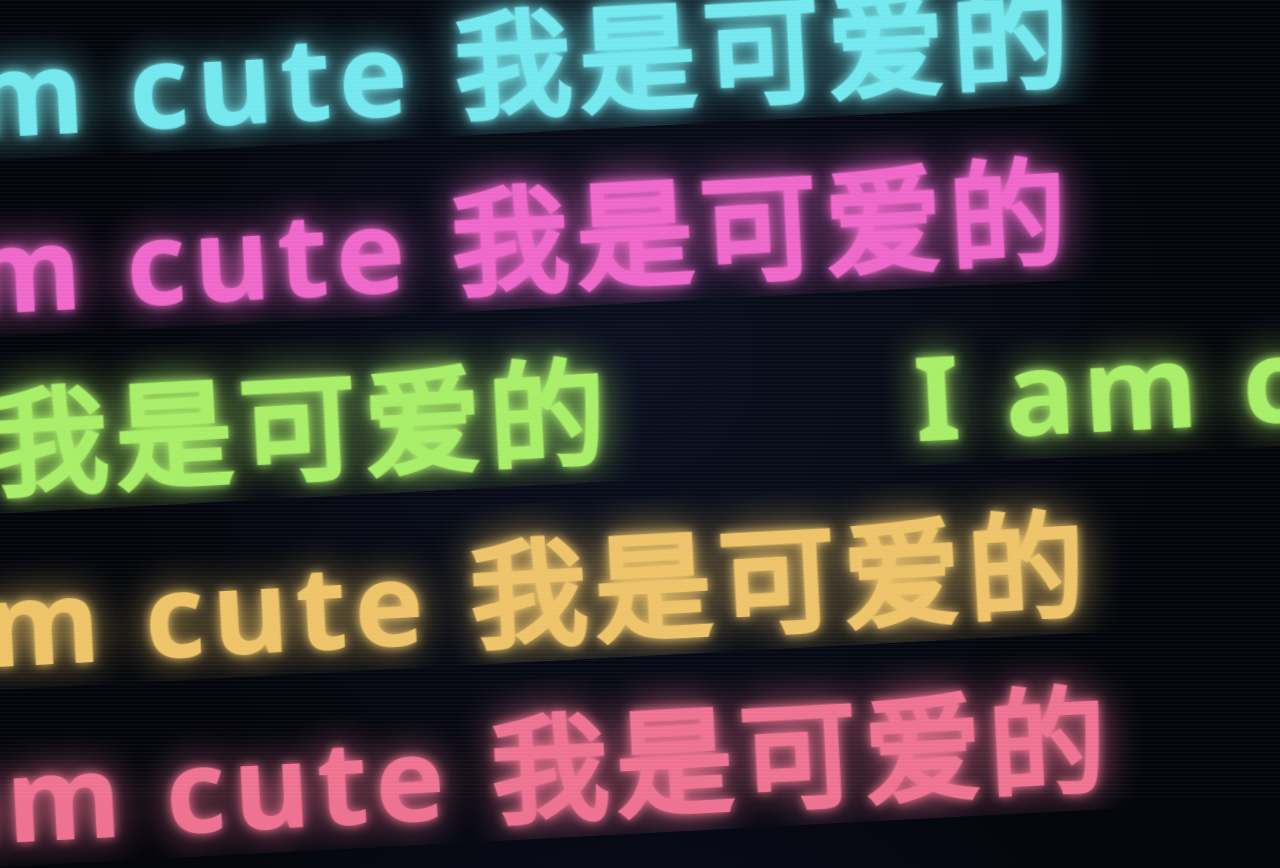
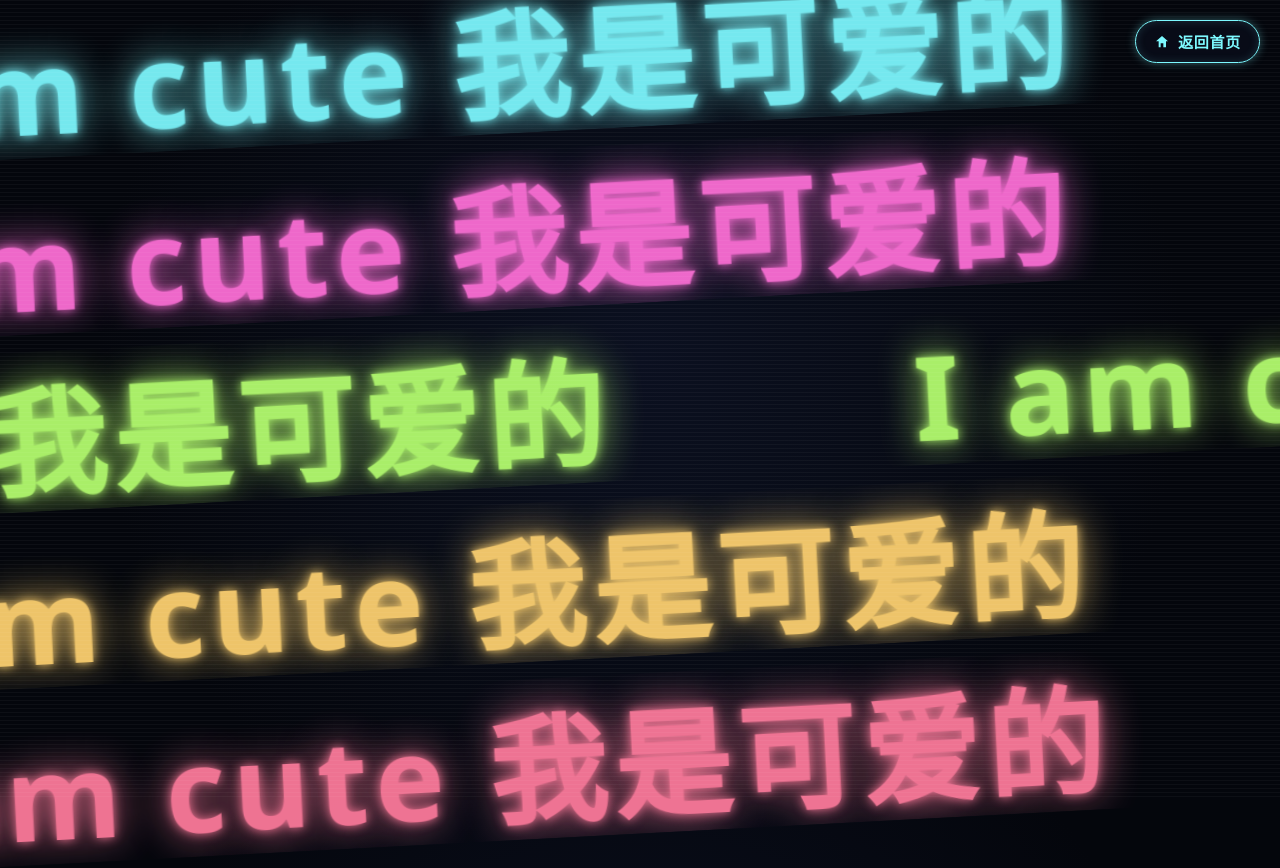
Before and after one commit to QYC2013/qyc2013.github.io, a plain HTML site: page cute.html in a window 1280 px wide. Shown: the top 868 px of the page. Drawn offline with Linux system fonts and the light colour scheme.

Commit message:
Implement home button in cute.html
Added a home button with styles and functionality.

```diff
--- a/cute.html
+++ b/cute.html
@@ -91,6 +91,41 @@
       );
       mix-blend-mode: screen;
   }
+
+  /* ===== 返回首页按钮 ===== */
+  .home-btn {
+      position: fixed;
+      top: 20px;
+      right: 20px;
+      z-index: 10;
+      display: inline-flex;
+      align-items: center;
+      gap: 8px;
+      padding: 10px 18px;
+      font-size: 15px;
+      font-weight: 700;
+      letter-spacing: .05em;
+      color: var(--c1);
+      text-decoration: none;
+      border: 1px solid var(--c1);
+      border-radius: 999px;
+      background: rgba(11, 16, 32, .55);
+      backdrop-filter: blur(6px);
+      box-shadow: 0 0 10px rgba(125, 249, 255, .35), inset 0 0 10px rgba(125, 249, 255, .15);
+      transition: all .25s ease;
+  }
+
+  .home-btn:hover {
+      color: #04060c;
+      background: var(--c1);
+      box-shadow: 0 0 22px rgba(125, 249, 255, .7);
+  }
+
+  .home-btn svg {
+      width: 16px;
+      height: 16px;
+      fill: currentColor;
+  }
 </style>
 </head>
 <body>
@@ -114,6 +149,13 @@
   </div>
 
   <div class="scan"></div>
+
+  <a class="home-btn" href="index.html" title="返回首页">
+      <svg viewBox="0 0 24 24" aria-hidden="true">
+          <path d="M12 3l9 8h-3v9h-4v-6H10v6H7v-9H3z"/>
+      </svg>
+      返回首页
+  </a>
 
 <script>
 (function () {
```
